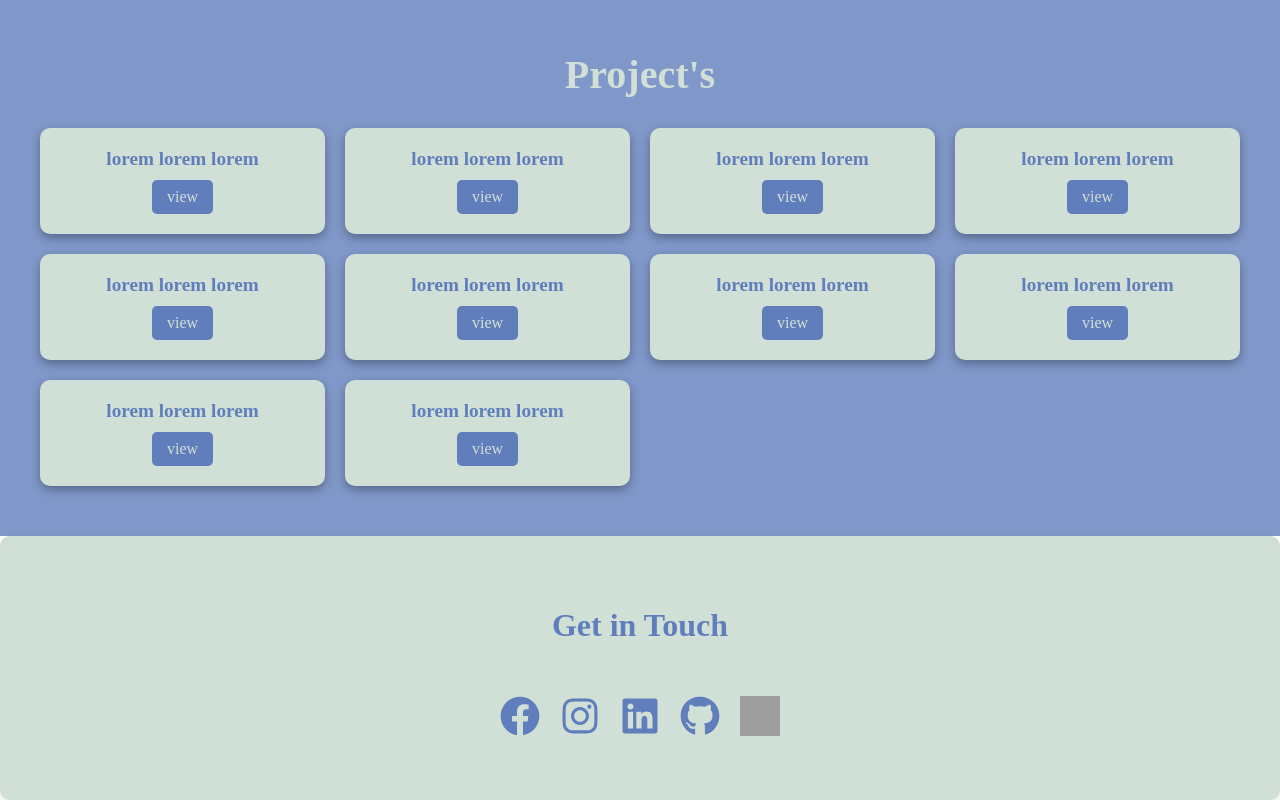
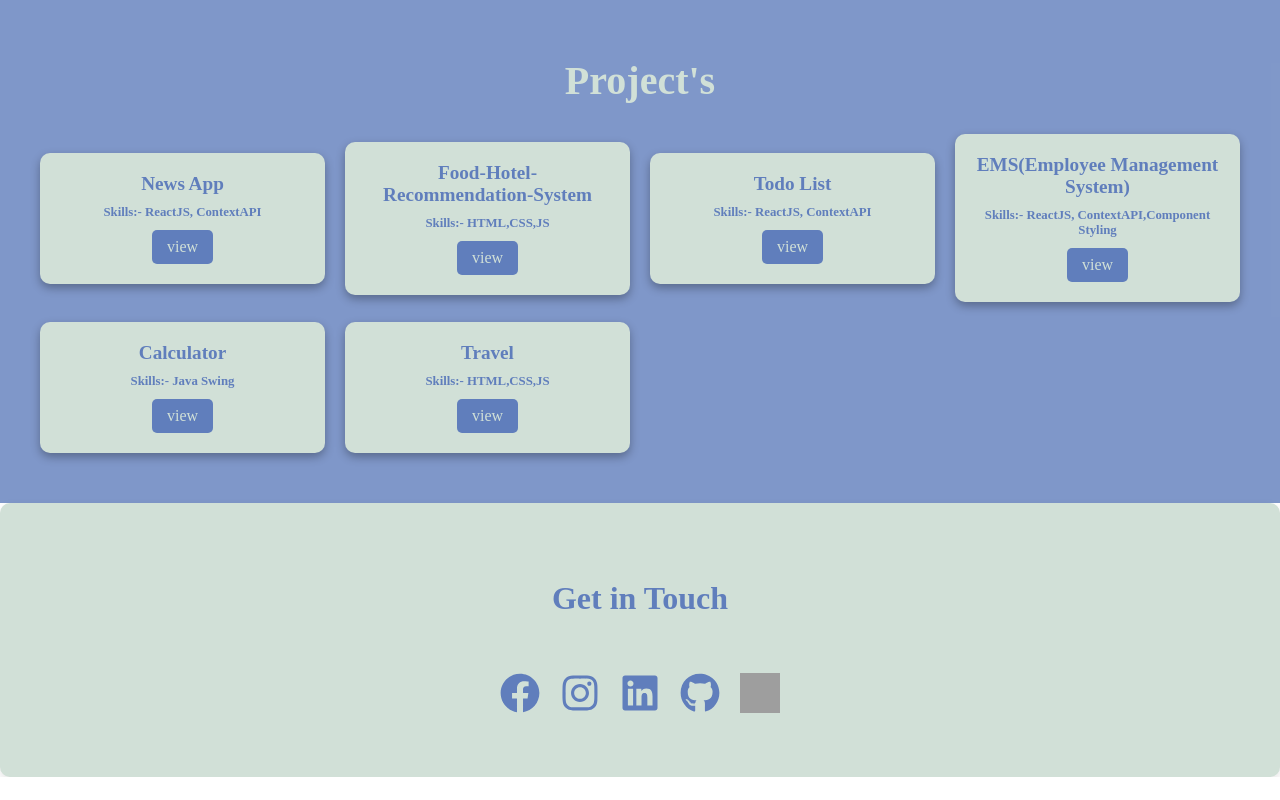
Before and after one commit to arjethawa99/portfolio-ashwin-jethawa, a React (Vite) app: page / in a window 1280 px wide. Shown: the part 1716-2516 px from the top of the page. After the commit the page ends 2493 px from the top, so only its background shows below. Built offline with nearby package versions, Linux system fonts and the light colour scheme; grey boxes are pictures that could not be loaded.

Commit message:
ADDED SOME CHANGES

```diff
--- a/src/App.css
+++ b/src/App.css
@@ -5,6 +5,9 @@ body {
 }
 
 .Header {
+    position: sticky;
+    top: 0;
+    z-index: 1000;
     display: flex;
     justify-content: space-between;
     align-items: center;
@@ -76,8 +79,8 @@ body {
 
 @media (max-width: 768px) {
     .Header {
-        position: relative;
-        /* Ensure it has positioning */
+        position: sticky;
+        top: 0;
         z-index: 1000;
         /* Higher value than other elements */
     }
@@ -455,6 +458,13 @@ body {
     color: #607EBC;
 }
 
+.skills-part {
+    font-size: 0.8rem;
+    font-weight: bold;
+    margin-bottom: 10px;
+    color: #607EBC;
+}
+
 /* Redirect event inside card */
 .redirect-cardevent {
     font-size: 1rem;
@@ -509,12 +519,12 @@ body {
     }
 }
 
-a{
+a {
     text-decoration: none;
     color: #D1E0D7;
 }
 
-a:hover{
+a:hover {
     color: #607EBC;
 }
 
@@ -526,7 +536,8 @@ a:hover{
     align-items: center;
     text-align: center;
     padding: 50px 20px;
-    background-color: #D1E0D7; /* Light green */
+    background-color: #D1E0D7;
+    /* Light green */
     border-radius: 10px;
     box-shadow: 0px 4px 10px rgba(0, 0, 0, 0.1);
 }
@@ -534,7 +545,8 @@ a:hover{
 /* Heading Animation */
 .headline h1 {
     font-size: 2rem;
-    color: #607EBC; /* Blue */
+    color: #607EBC;
+    /* Blue */
     font-weight: bold;
     opacity: 0;
     animation: fadeIn 1.5s ease-in-out forwards;
@@ -552,7 +564,8 @@ a:hover{
 
 /* Icon Default Styles */
 .social-icon {
-    color: #607EBC; /* Default color */
+    color: #607EBC;
+    /* Default color */
     transition: transform 0.3s ease-in-out, opacity 0.3s ease-in-out;
     display: inline-block;
     animation: bounce 0.6s ease-in-out 1;
@@ -562,20 +575,36 @@ a:hover{
 .social-icon:hover {
     transform: scale(1.2) rotate(8deg);
     opacity: 0.8;
-    color: black; /* Light green */
+    color: black;
+    /* Light green */
 }
 
 /* Fade-in Animation */
 @keyframes fadeIn {
-    0% { opacity: 0; transform: translateY(-10px); }
-    100% { opacity: 1; transform: translateY(0); }
+    0% {
+        opacity: 0;
+        transform: translateY(-10px);
+    }
+
+    100% {
+        opacity: 1;
+        transform: translateY(0);
+    }
 }
 
 /* Bounce Animation */
 @keyframes bounce {
-    0% { transform: translateY(0); }
-    30% { transform: translateY(-10px); }
-    100% { transform: translateY(0); }
+    0% {
+        transform: translateY(0);
+    }
+
+    30% {
+        transform: translateY(-10px);
+    }
+
+    100% {
+        transform: translateY(0);
+    }
 }
 
 /* Responsive Design */
--- a/src/Component/About.jsx
+++ b/src/Component/About.jsx
@@ -2,13 +2,15 @@ import React from 'react'
 
 const About = () => {
     return (
-        <div className='container-discription-main'>
-            <h1>About</h1>
-            <div className="container-discription">
-                <p>I am Ashwin Jethawa, a Frontend Developer with 3.5+ years of experience, currently working at Teknopoint/DEPT. I specialize in crafting dynamic, responsive, and user-friendly web applications using technologies like HTML, CSS, JavaScript, and jQuery. My expertise extends to modern frameworks like React, ensuring seamless UI/UX experiences. Additionally, I have hands-on experience with Git for version control and API integration to enhance web functionality.</p>
-                <p>I also work extensively with Adobe Experience Manager (AEM), leveraging OSGi components and Edge Delivery Service (EDS) to optimize content delivery and performance. My role involves collaborating with cross-functional teams to develop scalable solutions that align with business goals. Passionate about web technologies, I constantly strive to stay updated with industry trends and best practices. and to create intuitive and high-performing applications that enhance user engagement while ensuring efficient and maintainable codebases.</p>
+        <section id='about'>
+            <div className='container-discription-main'>
+                <h1>About</h1>
+                <div className="container-discription">
+                    <p>I am Ashwin Jethawa, a Frontend Developer with 3.5+ years of experience, currently working at DEPT. I specialize in crafting dynamic, responsive, and user-friendly web applications using technologies like HTML, CSS, JavaScript, and jQuery. My expertise extends to modern frameworks like React, ensuring seamless UI/UX experiences. Additionally, I have hands-on experience with Git for version control and API integration to enhance web functionality.</p>
+                    <p>I also work extensively with Adobe Experience Manager (AEM), leveraging OSGi components and Edge Delivery Service (EDS) to optimize content delivery and performance. My role involves collaborating with cross-functional teams to develop scalable solutions that align with business goals. Passionate about web technologies, I constantly strive to stay updated with industry trends and best practices. and to create intuitive and high-performing applications that enhance user engagement while ensuring efficient and maintainable codebases.</p>
+                </div>
             </div>
-        </div>
+        </section>
     )
 }
 
--- a/src/Component/Banner.jsx
+++ b/src/Component/Banner.jsx
@@ -1,6 +1,7 @@
 import React from 'react'
 const Banner = () => {
     return (
+        <section id="Home">
             <div>
                 <div className="container">
                     <div className="Greeting-Container">
@@ -10,6 +11,7 @@ const Banner = () => {
                     </div>
                 </div>
             </div>
+        </section>
     )
 }
 
--- a/src/Component/Contact.jsx
+++ b/src/Component/Contact.jsx
@@ -1,8 +1,9 @@
-import { FaFacebook, FaGithub , FaInstagram, FaLinkedin } from "react-icons/fa"
+import { FaFacebook, FaGithub, FaInstagram, FaLinkedin } from "react-icons/fa"
 
 const SocialMediaIcons = () => {
 
     return (
+        <section id="contact">
             <div className="main-container-contact">
                 {/* Heading */}
                 <div className="headline">
@@ -15,7 +16,7 @@ const SocialMediaIcons = () => {
                         { icon: FaFacebook, link: "https://www.facebook.com/ashwin.jethawa.9?mibextid=ZbWKwL" },
                         { icon: FaInstagram, link: "https://www.instagram.com/er___ashwin45?igsh=cmE2OWNramI0dnBr" },
                         { icon: FaLinkedin, link: "https://www.linkedin.com/in/ashwin-jethawa-195590149" },
-                    { icon: FaGithub , link: "https://github.com/arjethawa99" },
+                        { icon: FaGithub, link: "https://github.com/arjethawa99" },
                     ].map(({ icon: Icon, link }, index) => (
                         <a
                             key={index}
@@ -42,6 +43,7 @@ const SocialMediaIcons = () => {
                     </a>
                 </div>
             </div>
+        </section>
     );
 };
 
--- a/src/Component/Header.jsx
+++ b/src/Component/Header.jsx
@@ -1,8 +1,16 @@
-import React from 'react'
+import React, { useContext } from 'react'
 import { useState } from 'react'
+import { AuthContext } from '../Context/Authprovider';
 
 
 const Header = () => {
+    const scrollTo = (ref) => {
+        const el = document.getElementById(ref)
+        if (el) {
+            el.scrollIntoView({ behavior: "smooth" });
+        }
+    };
+    const AuthData = useContext(AuthContext);
     const [isMenuOpen, setMenuOpen] = useState(false);
 
     const toggleMenu = () => {
@@ -15,10 +23,10 @@ const Header = () => {
             </div>
             <div className={`listMenu ${isMenuOpen ? 'showMenu' : ''}`}>
                 <ul>
-                    <li>Home</li>
-                    <li>Know Me</li>
-                    <li>Project</li>
-                    <li>Contact</li>
+                    <li onClick={() => { scrollTo("Home") }}>Home</li>
+                    <li onClick={() => { scrollTo("about") }}>Know Me</li>
+                    <li onClick={() => { scrollTo("project") }}>Project</li>
+                    <li onClick={() => { scrollTo("contact") }}>Contact</li>
                 </ul>
             </div>
             <div className='downloadBtn'>
@@ -29,7 +37,7 @@ const Header = () => {
                 <span className="bar"></span>
                 <span className="bar"></span>
             </div>
-        </div>
+        </div >
     )
 }
 
--- a/src/Component/Project.jsx
+++ b/src/Component/Project.jsx
@@ -6,18 +6,16 @@ const Project = () => {
   const Authdata = useContext(AuthContext);
   // console.log(Authdata);
   return (
+    <section id='project'>
       <div className='main-container-project'>
         <h1>Project's</h1>
         <div className='project-container'>
-        {/* <div className="cards-body">
-          <div className="title-card">Lorem ipsum dolor sit amet.</div>
-          <div className="redirect-cardevent">lorem</div>
-        </div>   */}
           {
-          [...Authdata].map((element,index) => {
+            [...Authdata.DataProjectObj].map((element, index) => {
               return (
                 <div className="cards-body" key={index}>
                   <div className="title-card">{element.title}</div>
+                  <div className="skills-part">{"Skills:- " + element.skills}</div>
                   <div className="redirect-cardevent">
                     <a href={element.linkURL} target="_blank">view</a>
                   </div>
@@ -27,6 +25,7 @@ const Project = () => {
           }
         </div>
       </div>
+    </section>
   )
 }
 
--- a/src/Context/Authprovider.jsx
+++ b/src/Context/Authprovider.jsx
@@ -1,54 +1,45 @@
-import { createContext } from "react";
+import { createContext, useRef } from "react";
 import React from 'react'
 
 // eslint-disable-next-line react-refresh/only-export-components
 export const AuthContext = createContext();
+
 const DataProjectObj = [
     {
-        "title": "lorem lorem lorem",
-        "linkURL": "https://www.google.com/"
+        "title": "News App",
+        "skills": "ReactJS, ContextAPI",
+        "linkURL": "https://github.com/arjethawa99/newsapp",
     },
     {
-        "title": "lorem lorem lorem",
-        "linkURL": "https://www.google.com/"
+        "title": "Food-Hotel-Recommendation-System",
+        "skills": "HTML,CSS,JS",
+        "linkURL": "https://github.com/arjethawa99/Food-Hotel-Recommendation-System"
     },
     {
-        "title": "lorem lorem lorem",
-        "linkURL": "https://www.google.com/"
+        "title": "Todo List",
+        "skills": "ReactJS, ContextAPI",
+        "linkURL": "https://github.com/arjethawa99/TodoList"
     },
     {
-        "title": "lorem lorem lorem",
-        "linkURL": "https://www.google.com/"
+        "title": "EMS(Employee Management System)",
+        "skills": "ReactJS, ContextAPI,Component Styling",
+        "linkURL": "https://github.com/arjethawa99/EMS"
     },
     {
-        "title": "lorem lorem lorem",
-        "linkURL": "https://www.google.com/"
+        "title": "Calculator",
+        "skills": "Java Swing",
+        "linkURL": "https://github.com/arjethawa99/Calculator"
     },
     {
-        "title": "lorem lorem lorem",
-        "linkURL": "https://www.google.com/"
-    },
-    {
-        "title": "lorem lorem lorem",
-        "linkURL": "https://www.google.com/"
-    },
-    {
-        "title": "lorem lorem lorem",
-        "linkURL": "https://www.google.com/"
-    },
-    {
-        "title": "lorem lorem lorem",
-        "linkURL": "https://www.google.com/"
-    },
-    {
-        "title": "lorem lorem lorem",
-        "linkURL": "https://www.google.com/"
+        "title": "Travel",
+        "skills": "HTML,CSS,JS",
+        "linkURL": "https://github.com/arjethawa99/travel"
     }
 ]
 
 const Authprovider = ({ children }) => {
     return (
-        <AuthContext.Provider value={DataProjectObj}>
+        <AuthContext.Provider value={{ DataProjectObj}}>
             <div>{children}</div>
         </AuthContext.Provider>
     )
```
Lines whose indentation alone changed are shown as unchanged.
